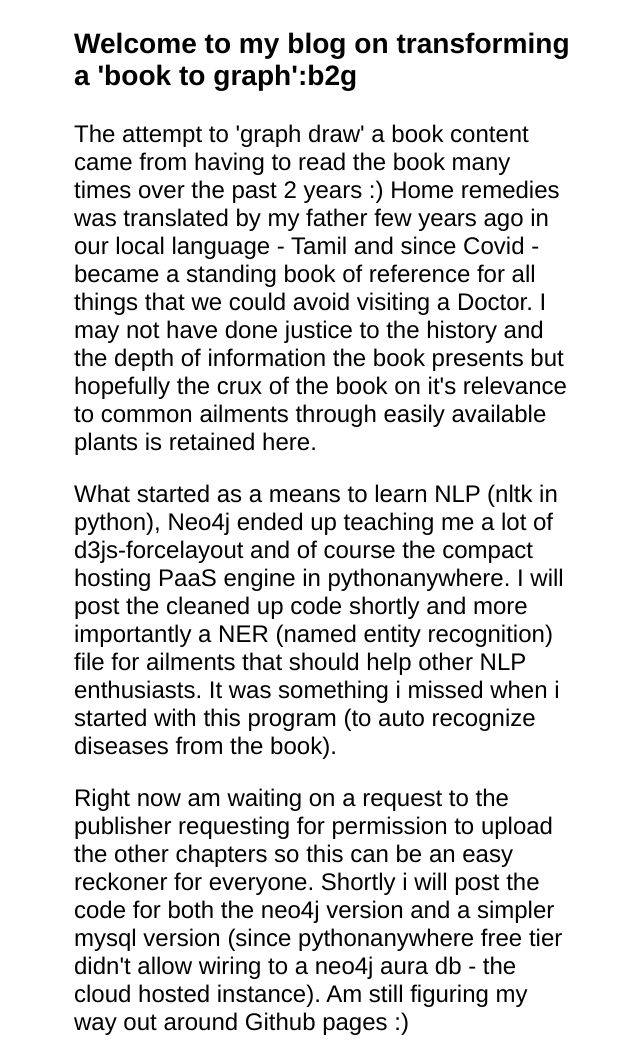
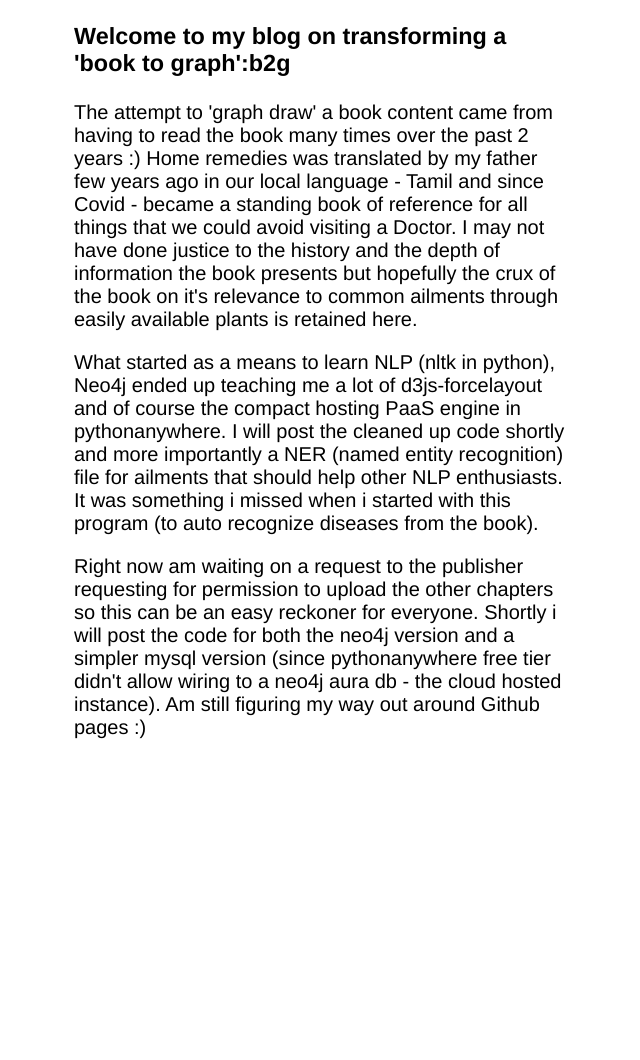
Before and after one commit to sganesh07/b2g, a Jekyll site: the page index.html, which Jekyll copies as it is, in a window 1280 px wide. Shown: the whole page, without its empty margins (316-956 px from the left). Built offline with Jekyll 4.4.1, drawn with Linux system fonts in a browser that asks for light colours; after the commit the page ends 900 px from its top, so only the background shows below that.

Commit message:
Update index.html

```diff
--- a/index.html
+++ b/index.html
@@ -4,13 +4,10 @@
 .content {
   max-width: 500px;
   margin: auto;
-  font-family: 'Helvetica';font-size: 24px;
+  font-family: 'Helvetica';font-size: 20px;
 
 }
 
-body {
-    font-family: 'Helvetica';font-size: 24px;
-}
 </style>
 </head>
 
```
